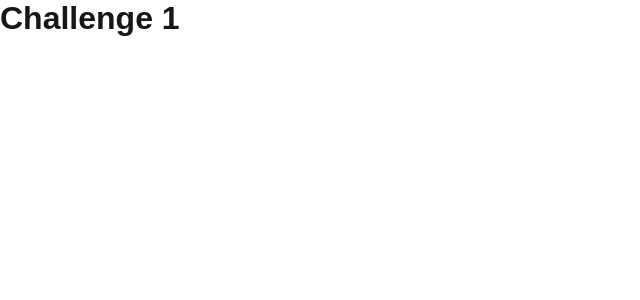
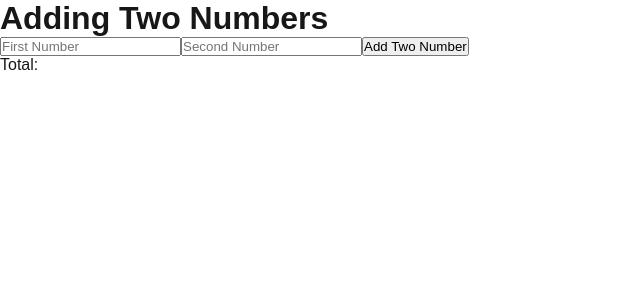
Before and after one commit to ryanarmial/ascendion, a Next.js app: page /challenge-1 in a window 1280 px wide. Shown: the top 300 px of the page, without its empty margins (0-640 px from the left). Built offline with nearby package versions, Linux system fonts and the light colour scheme.

Commit message:
add challenge 1 html

```diff
--- a/app/challenge-1/page.tsx
+++ b/app/challenge-1/page.tsx
@@ -1,7 +1,11 @@
 export default function Page() {
   return (
     <div>
-      <h1>Challenge 1</h1>
+      <h1>Adding Two Numbers</h1>
+      <input type="text" placeholder="First Number" />
+      <input type="number" placeholder="Second Number" />
+      <button>Add Two Number</button>
+      <p>Total:</p>
     </div>
   );
 }
--- a/app/globals.css
+++ b/app/globals.css
@@ -1,13 +1,6 @@
 :root {
   --background: #ffffff;
   --foreground: #171717;
-}
-
-@media (prefers-color-scheme: dark) {
-  :root {
-    --background: #0a0a0a;
-    --foreground: #ededed;
-  }
 }
 
 html,
@@ -34,9 +27,3 @@ a {
   color: inherit;
   text-decoration: none;
 }
-
-@media (prefers-color-scheme: dark) {
-  html {
-    color-scheme: dark;
-  }
-}
```
